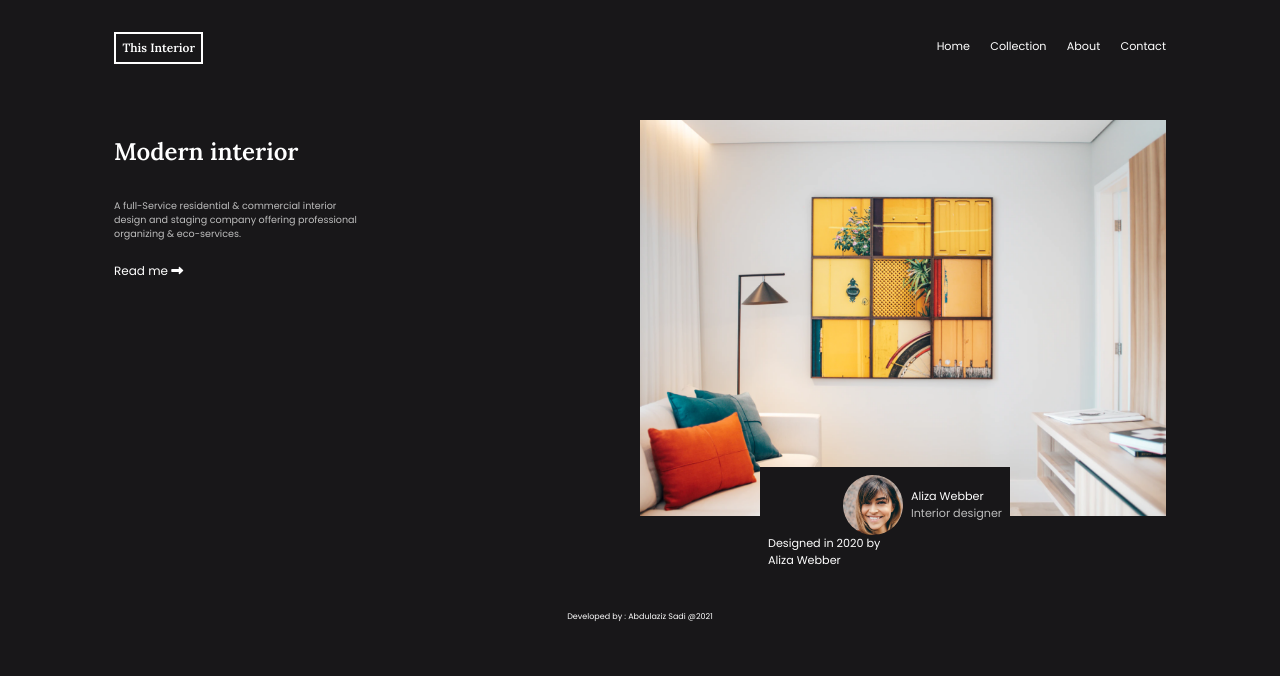
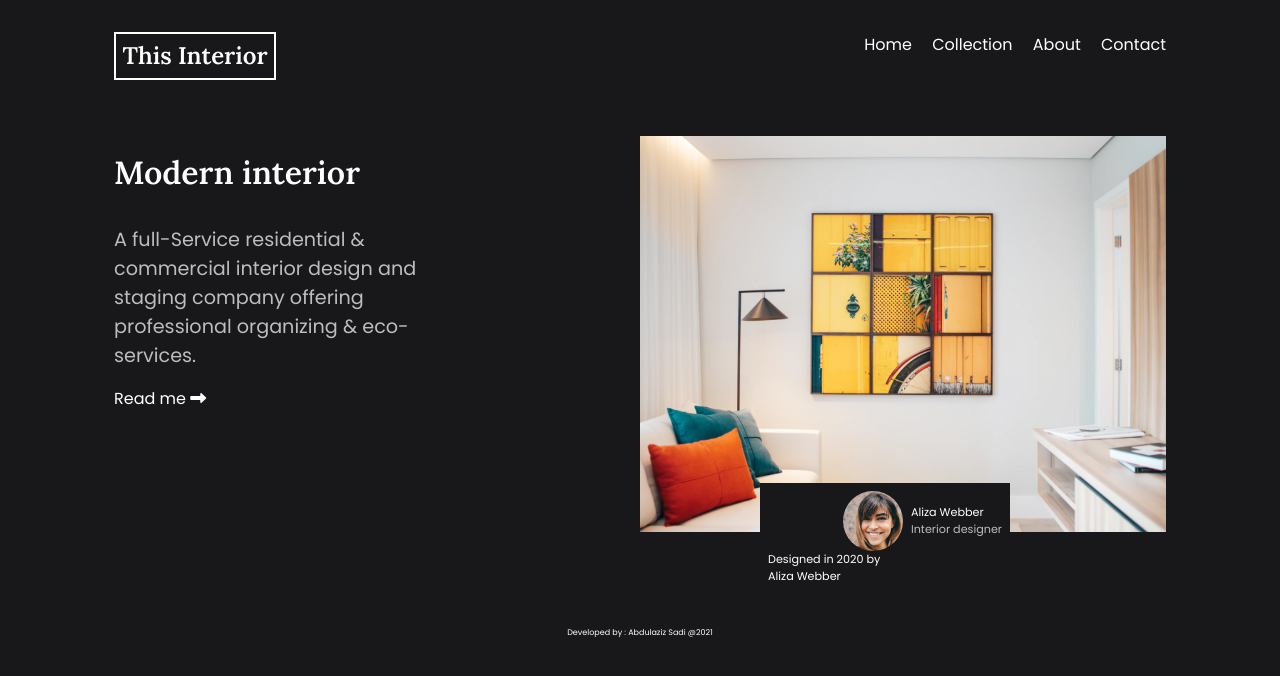
Before and after one commit to kitindi/interior-consultant-challenge, a plain HTML site: page index.html in a window 1280 px wide. Drawn offline with Linux system fonts and the light colour scheme.

Commit message:
desktop menu

```diff
--- a/styles.css
+++ b/styles.css
@@ -83,7 +83,7 @@ color: white;
     justify-content: space-between;
 }
  .desktop_nav .logo{
-     font-size:.75em;
+     font-size:1.5em;
  }
  .desktop_menu li{
     display: inline-block;
@@ -93,7 +93,7 @@ color: white;
      margin-right: 0;
  }
  .desktop_menu li a{
-     font-size: .7em;
+     font-size: 1em;
      color: white;
  }
  .desktop_nav .logo{
@@ -180,14 +180,14 @@ img{
 }
 .hero__title{
     font-weight: 400;
-    font-size:1.5em;
+    font-size:2em;
 }
 .hero__text{
-    max-width: 250px;
-    font-size:.6em;
+    max-width: 320px;
+    font-size:1.2em;
 }
 .hero_link{
-    font-size: .75em;
+    font-size: 1em;
 }
 .name, .role, .desc{
     font-size: .7em;
```
Also changed, not shown: 1 other file.
